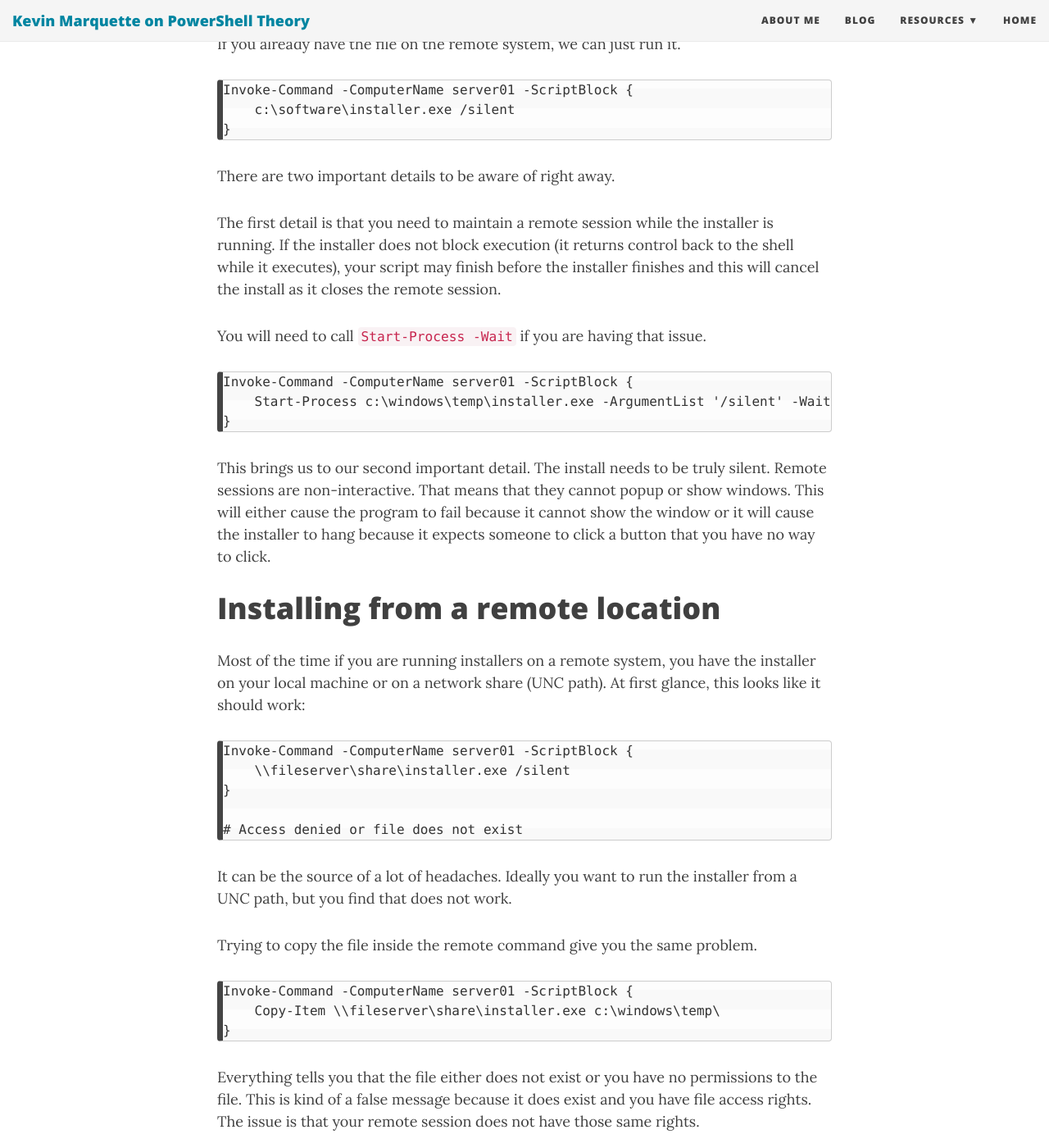
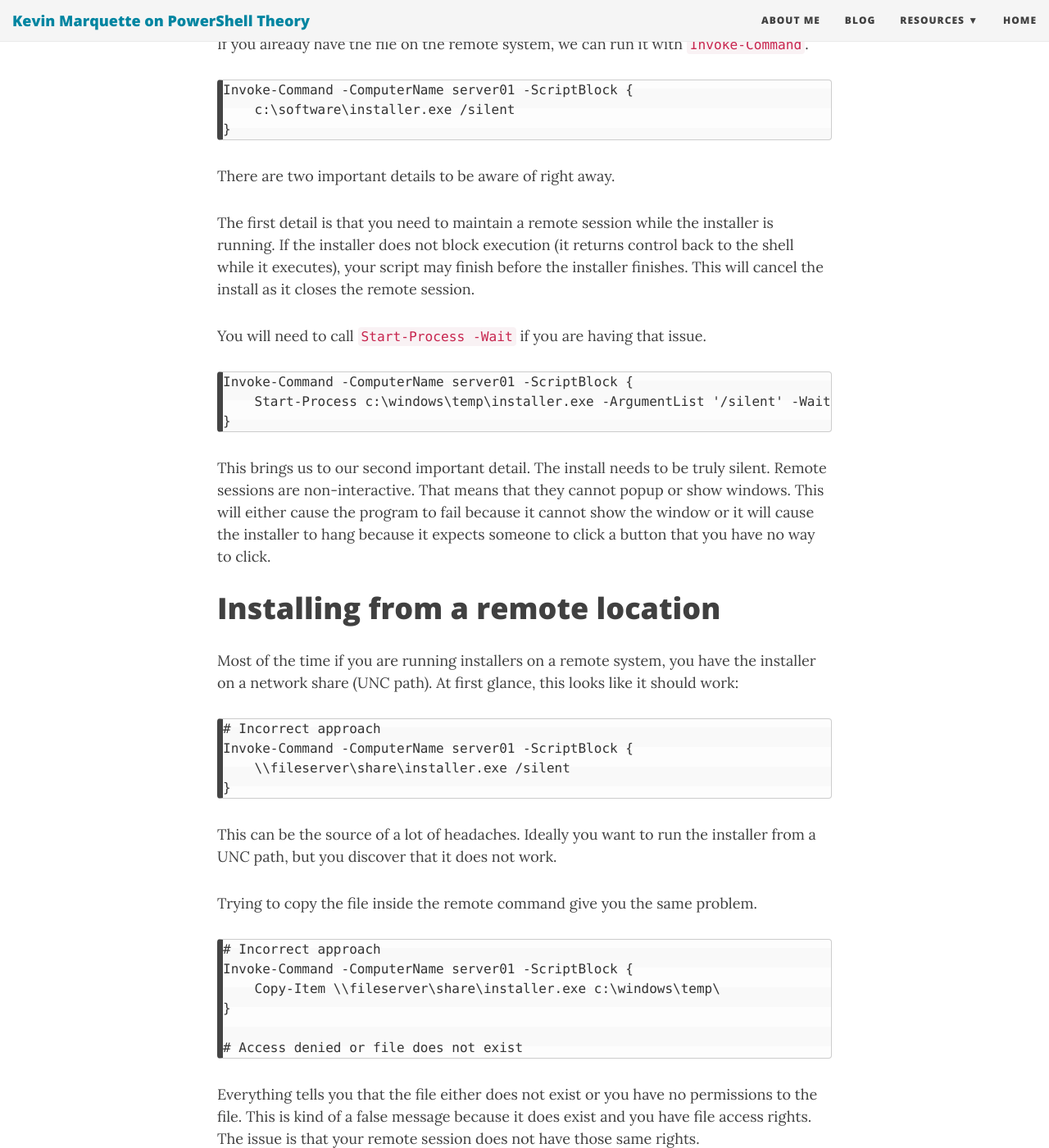
Before and after one commit to KevinMarquette/kevinmarquette.github.io, a Jekyll site: the page built from _posts/2017-04-22-Powershell-installing-remote-software.md, in a window 1280 px wide and 1400 px high, scrolled down 1318 px. Shown: the whole window at 82% size. Built offline with Jekyll 4.4.1, drawn with Linux system fonts in a browser that asks for light colours; nearby versions of some CDN libraries; some of the changed text lies outside the part shown.

Commit message:
minor adjustments

```diff
--- a/_posts/2017-04-22-Powershell-installing-remote-software.md
+++ b/_posts/2017-04-22-Powershell-installing-remote-software.md
@@ -15,13 +15,13 @@ I previously covered how to [silently installing a MSI](/2016-10-21-powershell-i
 
 # Introduction
 
- To keep these samples cleaner, I am going to use an imaginary installer that is not an MSI but the approach is the same. The main way to execute remote commands is with PowerShell remoting using the `Enter-PSSession` or `Invoke-Command` cmdlets. I am assuming that you already have Remoting working in your environment. If you need help with that, consult the [Secrets of PowerShell Remoting](https://www.gitbook.com/book/devopscollective/secrets-of-powershell-remoting/details) ebook.
+ To keep these samples cleaner, I am going to use an imaginary installer that is not an MSI but the approach is the same. The main way to execute remote commands is with PowerShell remoting using the `Enter-PSSession` or `Invoke-Command` cmdlets. I am assuming that you already have PSRemoting working in your environment. If you need help with that, consult the [Secrets of PowerShell Remoting](https://www.gitbook.com/book/devopscollective/secrets-of-powershell-remoting/details) ebook.
 
  I am also using `Invoke-Command` in all my examples because that is what you would use in your scripts.
 
 # Running installers remotely
 
-If you already have the file on the remote system, we can just run it.
+If you already have the file on the remote system, we can run it with `Invoke-Command`.
 
     Invoke-Command -ComputerName server01 -ScriptBlock {
         c:\software\installer.exe /silent
@@ -29,7 +29,7 @@ If you already have the file on the remote system, we can just run it.
 
 There are two important details to be aware of right away.
 
-The first detail is that you need to maintain a remote session while the installer is running. If the installer does not block execution (it returns control back to the shell while it executes), your script may finish before the installer finishes and this will cancel the install as it closes the remote session.
+The first detail is that you need to maintain a remote session while the installer is running. If the installer does not block execution (it returns control back to the shell while it executes), your script may finish before the installer finishes. This will cancel the install as it closes the remote session.
 
 You will need to call `Start-Process -Wait` if you are having that issue.
 
@@ -41,21 +41,24 @@ This brings us to our second important detail. The install needs to be truly sil
 
 # Installing from a remote location
 
-Most of the time if you are running installers  on a remote system, you have the installer on your local machine or on a network share (UNC path). At first glance, this looks like it should work:
+Most of the time if you are running installers  on a remote system, you have the installer on a network share (UNC path). At first glance, this looks like it should work:
 
+    # Incorrect approach
     Invoke-Command -ComputerName server01 -ScriptBlock {
         \\fileserver\share\installer.exe /silent
     }
 
-    # Access denied or file does not exist
-
-It can be the source of a lot of headaches. Ideally you want to run the installer from a UNC path, but you find that does not work.
+This can be the source of a lot of headaches. Ideally you want to run the installer from a UNC path, but you discover that it does not work.
 
 Trying to copy the file inside the remote command give you the same problem.
 
+
+    # Incorrect approach
     Invoke-Command -ComputerName server01 -ScriptBlock {
         Copy-Item \\fileserver\share\installer.exe c:\windows\temp\
     }
+
+    # Access denied or file does not exist
 
  Everything tells you that the file either does not exist or you have no permissions to the file. This is kind of a false message because it does exist and you have file access rights. The issue is that your remote session does not have those same rights.
 
@@ -90,6 +93,9 @@ There is a new feature added in Powershell 5.0 that allows you to copy files usi
         c:\windows\temp\installer.exe /silent
     }
     Remove-PSSession $session
+
+
+While you can run `Invoke-Command` on multiple computers at once, be aware that `Copy-Item -ToSession` only works on a single session.
 
 ### PowerCLI Copy-VMGuest
 
```
Also changed, not shown: other parts of _posts/2017-04-22-Powershell-installing-remote-software.md (+1 -1 lines).
